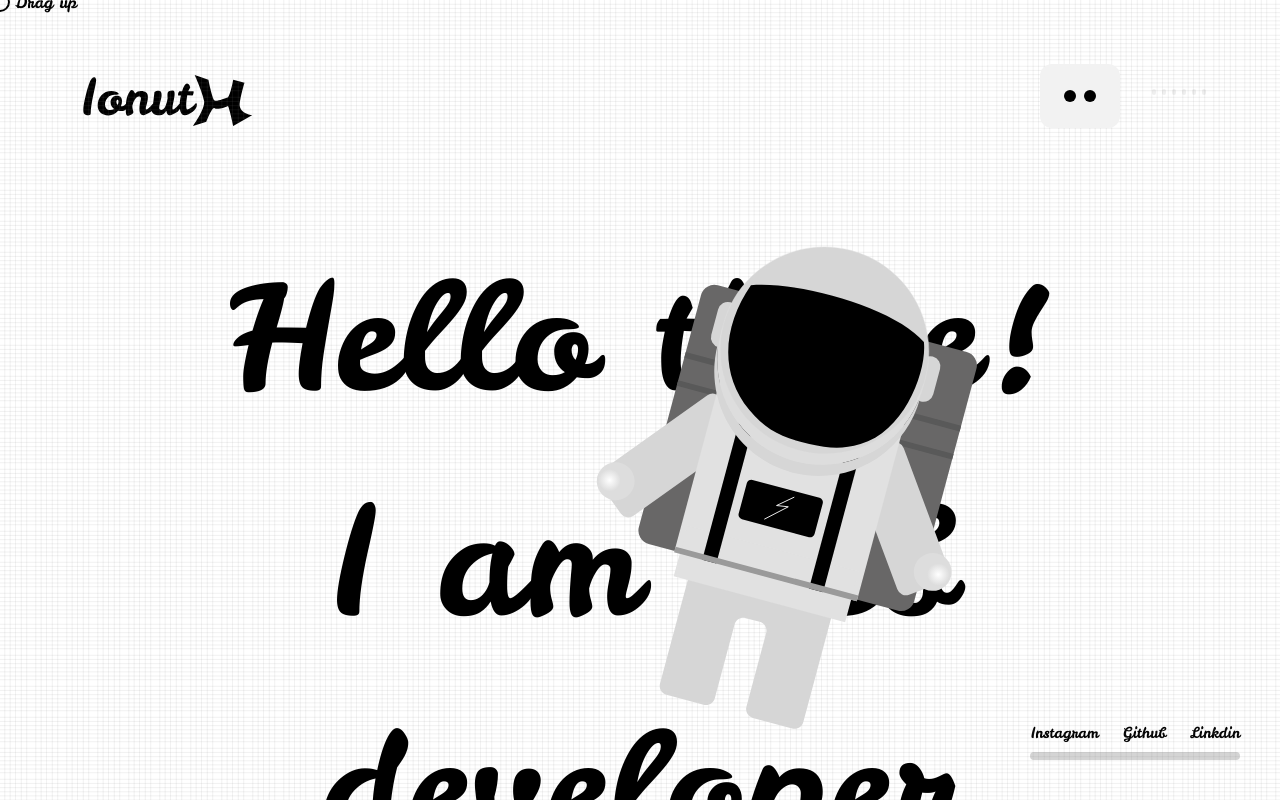
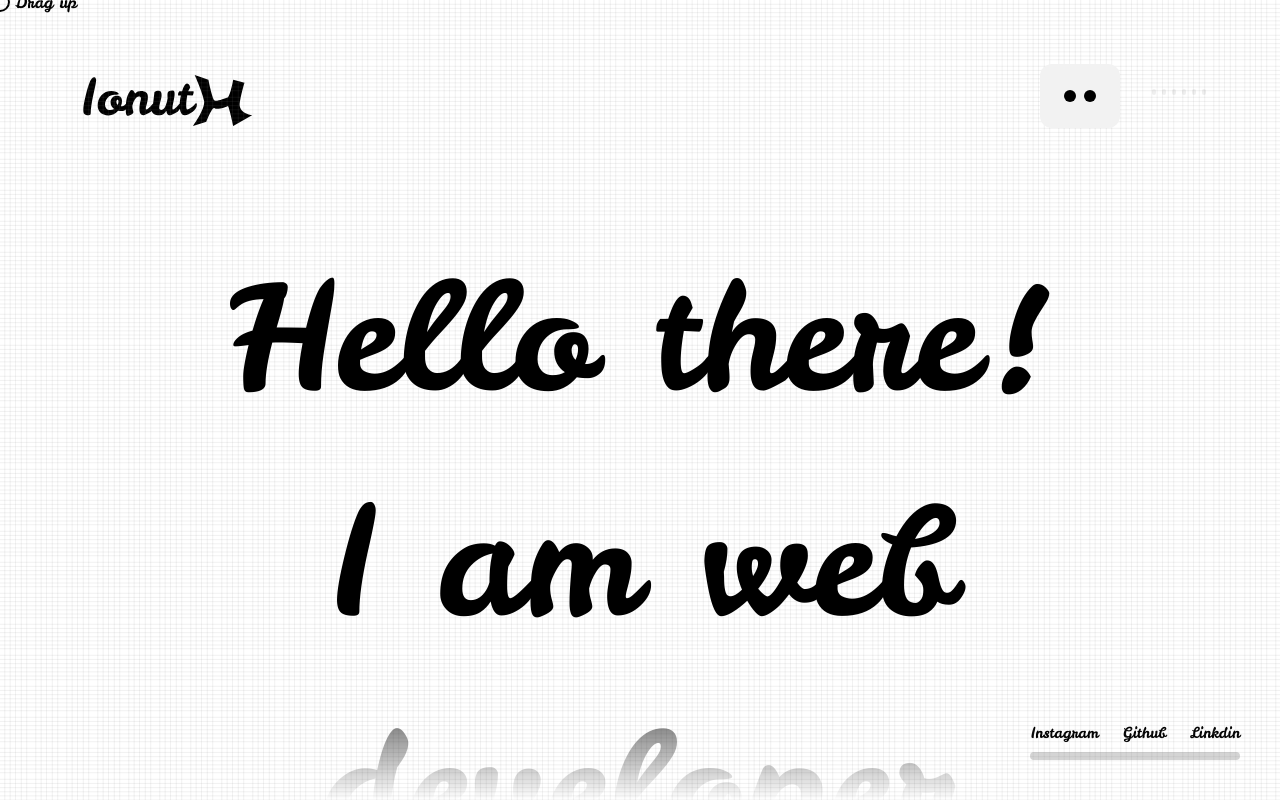
Before and after one commit to hpq-dev/hpq-web, a React (Vite) app: page / in a window 1280 px wide. Built offline with nearby package versions, Linux system fonts and the light colour scheme.

Commit message:
update web

```diff
--- a/src/app/App.tsx
+++ b/src/app/App.tsx
@@ -1,23 +1,28 @@
 
 import Layout from "@/app/layout";
+import Loading from "@/app/loading";
 import Scroll, { ScrollLayer } from "@/components/customScroll";
 import soundEffect from "./soundEffect";
-import Loading from "@/app/loading";
 
+import Background from "@/app/background";
 import { setValue } from "@/hooks/scroll";
 import { useDispatch, useSelector } from "react-redux";
-import Background from "@/app/background";
 
-import Home from '@/pages/home'
 import Cursor from "@/components/cursor";
 import Error from "@/pages/error";
+import Home from '@/pages/home';
 
+/**
+ * TODO: de pus la protofoliu 3d anim
+ * TODO: sa fie butoanele magnetice
+ */
+
+import { RootState } from "@/hooks";
+import Project from "@/pages/project";
 import {
     createBrowserRouter,
     RouterProvider,
 } from "react-router-dom";
-import Project from "@/pages/project";
-import { RootState } from "@/hooks";
 
 const router = createBrowserRouter([
     {
@@ -41,10 +46,19 @@ const App = () => {
     const { setX, setY } = useSelector((state: RootState) => state.scroll.value)
 
     return <ScrollLayer>
-        <div className="w-full h-[100vh] fixed left-0 top-0 overflow-hidden">
+        <div
+            className="w-full h-[100vh] fixed left-0 top-0 overflow-hidden bg-[#000]"
+        >
             <Background />
             <Cursor />
             <Layout />
+            <div
+                className="w-full h-full relative"
+                style={{
+                    mask: `linear-gradient(0deg, transparent, white 20%, white 80%, transparent)`,
+                    WebkitMask: `linear-gradient(0deg, transparent, white 20%, white 80%, transparent)`
+                }}
+            >
                 <Scroll
                     touch={true}
                     scrollbar={false}
@@ -53,6 +67,7 @@ const App = () => {
                 >
                     <RouterProvider router={router} />
                 </Scroll>
+            </div>
             <Loading />
         </div>
     </ScrollLayer>
--- a/src/components/astronaut.tsx
+++ b/src/components/astronaut.tsx
@@ -1,10 +1,10 @@
-import { useState, useEffect } from 'react'
+import { RootState } from '@/hooks'
 import { useMouse } from "@/util/mouse"
+import { getPosition } from '@/util/parallax'
 import useWindow from "@/util/window"
-import { getPosition } from '@/util/parallax'
 import { motion } from 'framer-motion'
+import { useEffect, useState } from 'react'
 import { useSelector } from 'react-redux'
-import { RootState } from '@/hooks'
 
 interface AstronautProps {
     distance?: number
--- /dev/null
+++ b/src/components/textAnim.tsx
@@ -0,0 +1,99 @@
+import { motion } from "framer-motion"
+import { memo, useEffect, useMemo, useState } from "react"
+
+interface props {
+    text: string
+    delay: number
+    duration: number
+    appendDelay?: number
+}
+
+interface animProps {
+    children: string
+    ind: number
+    duration: number
+    delay: number
+}
+
+const AnimChar = ({ children, ind, duration, delay }: animProps) => {
+
+    const chars = useMemo(() => children.split(''), [children])
+
+    return <span>
+        {chars.map((char, i) => <motion.span
+            className="opacity-0"
+            key={i}
+            animate={{
+                opacity: [0, 1],
+                filter: [`blur(2vh)`, `blur(0vh)`]
+            }}
+            transition={{
+                duration: duration,
+                delay: (ind + i) * delay
+            }}
+        >
+            {char}
+        </motion.span>)}
+        <span> </span>
+    </span>
+}
+
+const TextAnim = ({
+    text, delay, duration, appendDelay = 0
+}: props) => {
+    const [appendTime, setAppendTime] = useState<number>(appendDelay)
+
+    useEffect(() => {
+        const timer = setInterval(() => setAppendTime(prev => --prev), 1000)
+        return () => clearInterval(timer)
+    }, [appendTime])
+
+    const countChar: number = useMemo(() => text.replace(' ', '').replace('\\n', '').length, [text])
+
+    const _duration: number = (duration-delay) / countChar
+    const _delay: number = delay / countChar
+
+    const parts = useMemo(() => {
+        const ret = []
+        let i = 0;
+
+        for (let part of text.split(' ')) {
+            if (!part.includes("\\n")) {
+                ret.push(<AnimChar
+                    ind={i}
+                    duration={_duration}
+                    delay={_delay}
+                >{part}</AnimChar>)
+                i += part.length
+            }
+            else {
+                const split = part.split('\\n')
+                ret.push(<AnimChar
+                    ind={i}
+                    duration={_duration}
+                    delay={_delay}
+                >{split[0]}</AnimChar>)
+                i += split[0].length
+                ret.push(<br />)
+
+                ret.push(<AnimChar
+                    ind={i}
+                    duration={_duration}
+                    delay={_delay}
+                >{split[1]}</AnimChar>)
+                i += split[1].length
+            }
+        }
+
+        return ret
+    }, [text])
+
+    if (appendTime > 0)
+        return null
+
+    return <div>
+        {parts}
+    </div>
+}
+
+export default memo(TextAnim)
--- /dev/null
+++ b/src/pages/home/home.tsx
@@ -0,0 +1,35 @@
+import { SetBackground } from "@/app/background"
+import TextAnim from "@/components/textAnim"
+import { setAstronaut } from "@/hooks/astronaut"
+import { lazy } from "react"
+import { useDispatch } from "react-redux"
+
+const Astronaut = lazy(() => import('@/components/astronaut'))
+
+const Home = () => {
+    const dispatch = useDispatch()
+
+    return <SetBackground
+        color="#ffffff url('/grid.svg')"
+        onObserver={() => dispatch(setAstronaut({
+            x: 50,
+            y: 300,
+            scale: 1,
+            rotate: 0
+        }))}
+    >
+        <div style={{ height: '100vh' }}>
+            {/* <Astronaut /> */}
+            <div className="relative text-[150px] font-pain w-full text-center pt-56 max-md:text-[80px] max-md:pt-40">
+                <TextAnim
+                    text='Hello there!\nI am web developer'
+                    duration={5}
+                    delay={2}
+                    appendDelay={3}
+                />
+            </div>
+        </div>
+    </SetBackground>
+}
+
+export default Home
--- a/src/pages/home/index.tsx
+++ b/src/pages/home/index.tsx
@@ -1,39 +1,17 @@
-import { SetBackground } from '@/app/background'
-import { lazy } from 'react'
-import { useDispatch } from 'react-redux'
-import { setAstronaut } from '@/hooks/astronaut'
+import About from './about'
+import Contact from './contact'
+import Home from './home'
+import Projects from './projects'
 
-import About from './about'
-import Projects from './projects'
-import Contact from './contact'
 
-const Astronaut = lazy(() => import('@/components/astronaut'))
-
-const Home = () => {
-    const dispatch = useDispatch()
+const Index = () => {
 
     return <>
-        <SetBackground
-            color="#ffffff url('/grid.svg')"
-            onObserver={() => dispatch(setAstronaut({
-                x: 50,
-                y: 300,
-                scale: 1,
-                rotate: 0
-            }))}
-        >
-            <div style={{ height: '100vh' }}>
-                <Astronaut />
-                <div className="relative text-[150px] font-pain w-full text-center pt-56 max-md:text-[80px] max-md:pt-40">
-                    Hello there!<br />
-                    I am web developer
-                </div>
-            </div>
-        </SetBackground>
+        <Home />
         <About />
         <Projects />
         <Contact />
     </>
 }
 
-export default Home
+export default Index
```
Also changed, not shown: 1 other file (tests, documents, lock files or other folders). Lines whose indentation alone changed are shown as unchanged.
